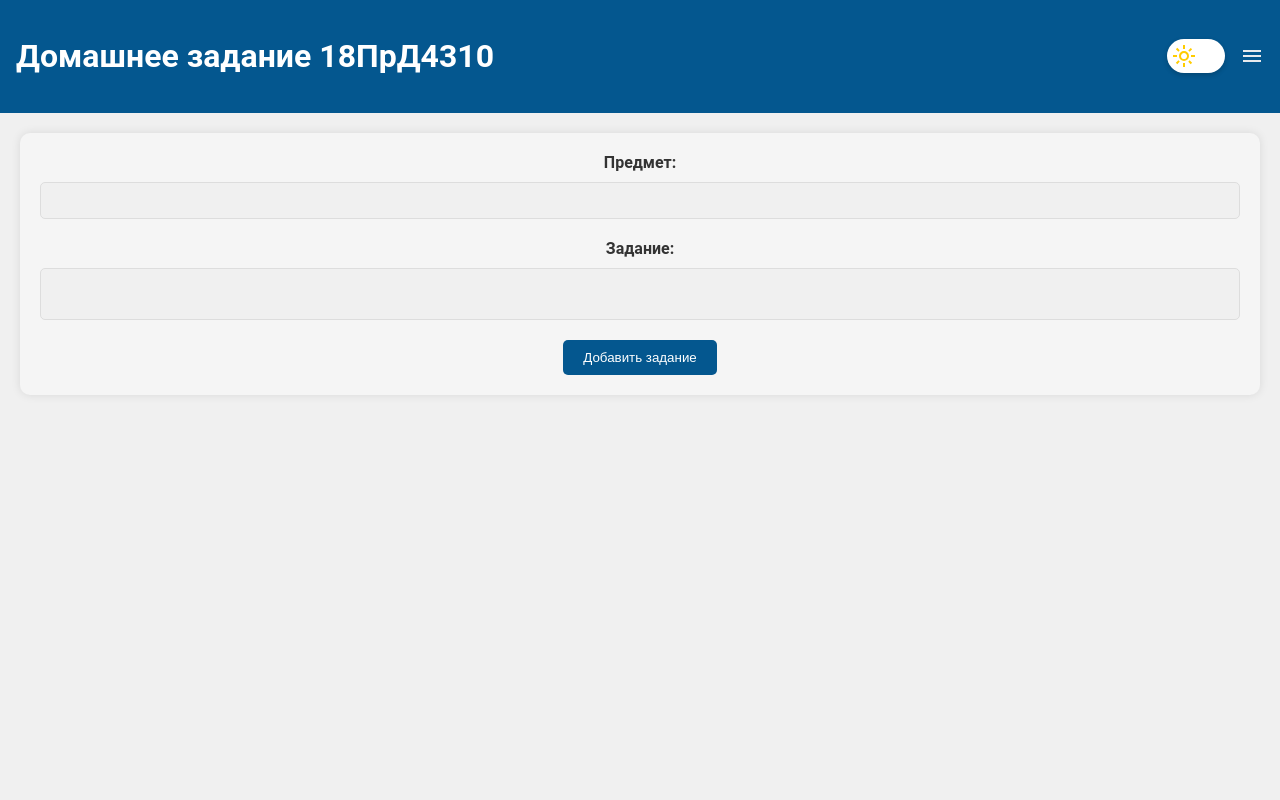
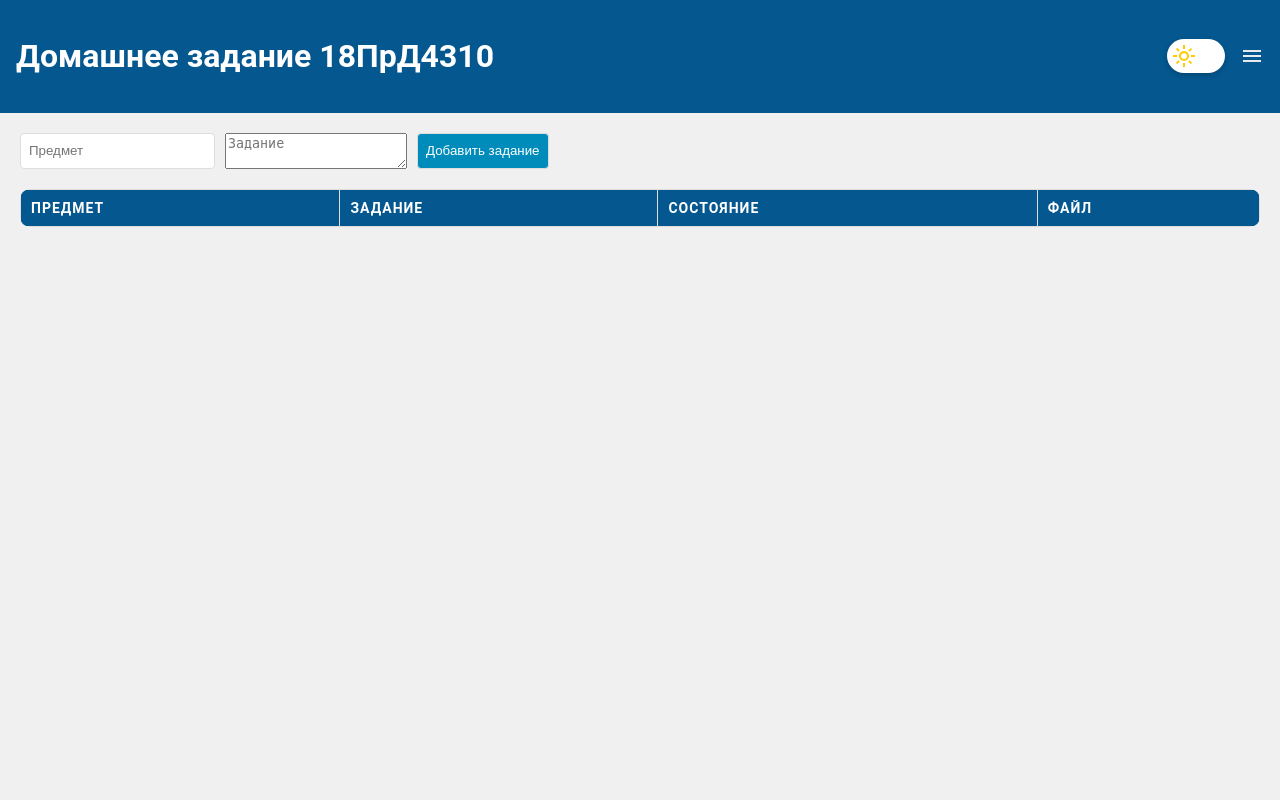
Before and after one commit to dmitriyg0r/prdsite, a PHP site: page /home/homework.html in a window 1280 px wide. Run offline with PHP 8.4, Linux system fonts and the light colour scheme; lists and menus that the app fills with data are empty.

Commit message:
камень редачит дз

```diff
--- a/about/about.css
+++ b/about/about.css
@@ -97,10 +97,10 @@ body {
     }
 }
 
-.developers-phrase, .additional-phrase {
+.developers-phrase, .additional-phrase, .help-phrase {
     margin: 20px 0;
-    font-size: 16px;
-    line-height: 1.6;
+    font-size: 20px; /* Увеличиваем размер шрифта */
+    line-height: 1; /* Уменьшаем расстояние между строками */
     font-family: 'Montserrat', sans-serif;
     font-weight: 400;
 }
--- a/home/home.js
+++ b/home/home.js
@@ -1,33 +1,74 @@
-// Автоматическое изменение размера текстового поля
-const taskTextarea = document.getElementById('task');
+document.addEventListener('DOMContentLoaded', function() {
+    const form = document.getElementById('homework-form');
+    const table = document.getElementById('homework-table').getElementsByTagName('tbody')[0];
 
-taskTextarea.addEventListener('input', function() {
-    this.style.height = 'auto';
-    this.style.height = this.scrollHeight + 'px';
-});
+    form.addEventListener('submit', function(e) {
+        e.preventDefault();
 
-// Обработка формы добавления задания
-document.getElementById('homework-form').addEventListener('submit', function(event) {
-    event.preventDefault();
+        const subject = document.getElementById('subject').value;
+        const task = document.getElementById('task').value;
 
-    const subject = document.getElementById('subject').value;
-    const task = document.getElementById('task').value;
+        const newRow = table.insertRow();
+        newRow.innerHTML = `
+            <td>${subject}</td>
+            <td>${task.replace(/\n/g, '<br>')}</td>
+            <td>
+                <select class="status-select">
+                    <option value="В процессе">В процессе</option>
+                    <option value="Выполнено">Выполнено</option>
+                    <option value="Не начато">Не начато</option>
+                </select>
+            </td>
+            <td>
+                <input type="file" class="file-input" style="display:none;">
+                <button class="file-button">Добавить файл</button>
+                <span class="file-name"></span>
+            </td>
+        `;
 
-    if (subject && task) {
-        const homeworkItem = document.createElement('div');
-        homeworkItem.classList.add('homework-item');
-        homeworkItem.innerHTML = `<strong>${subject}:</strong> ${task} <button class="delete-button">Удалить</button>`;
+        // Добавляем обработчики событий для новой строки
+        addRowEventListeners(newRow);
 
-        document.getElementById('homework-list').appendChild(homeworkItem);
+        // Очистка формы после добавления
+        form.reset();
+    });
 
-        // Очищаем форму
-        document.getElementById('subject').value = '';
-        document.getElementById('task').value = '';
-        taskTextarea.style.height = 'auto'; // Сбрасываем высоту текстового поля
+    function addRowEventListeners(row) {
+        const fileInput = row.querySelector('.file-input');
+        const fileButton = row.querySelector('.file-button');
+        const fileName = row.querySelector('.file-name');
+        const statusSelect = row.querySelector('.status-select');
 
-        // Добавляем обработчик события для кнопки удаления
-        homeworkItem.querySelector('.delete-button').addEventListener('click', function() {
-            homeworkItem.remove();
+        fileButton.addEventListener('click', function() {
+            fileInput.click();
         });
+
+        fileInput.addEventListener('change', function() {
+            if (this.files[0]) {
+                fileName.textContent = this.files[0].name;
+            }
+        });
+
+        statusSelect.addEventListener('change', function() {
+            updateRowColor(row, this.value);
+        });
+
+        // Устанавливаем начальный цвет
+        updateRowColor(row, statusSelect.value);
+    }
+
+    function updateRowColor(row, status) {
+        row.classList.remove('status-in-progress', 'status-completed', 'status-not-started');
+        switch(status) {
+            case 'В процессе':
+                row.classList.add('status-in-progress');
+                break;
+            case 'Выполнено':
+                row.classList.add('status-completed');
+                break;
+            case 'Не начато':
+                row.classList.add('status-not-started');
+                break;
+        }
     }
 });
--- a/home/homestyle.css
+++ b/home/homestyle.css
@@ -1,87 +1,95 @@
-/* Стили для вкладки "Домашнее задание" */
-
-:root {
-    --header-background: #04578f; /* Основной цвет меню */
-    --header-background-dark: #033e63; /* Более тёмный оттенок для выделения */
-    --header-text: #FFFFFF; /* Цвет текста в меню */
-    --table-background: #F5F5F5; /* Фон для таблиц и форм */
-    --table-border: #DDDDDD; /* Цвет границ */
-    --button-background: #04578f; /* Фон для кнопок */
-    --button-hover: #033e63; /* Фон для кнопок при наведении */
-    --text-color: #333333; /* Основной цвет текста */
+/* Стили для таблицы домашних заданий */
+#homework-table {
+    width: 100%;
+    border-collapse: collapse;
+    margin-top: 20px;
+    background-color: var(--table-background);
 }
 
-/* Форма добавления задания */
-#homework-form {
-    display: flex;
-    flex-direction: column;
-    align-items: center;
-    margin-bottom: 20px;
-    background-color: var(--table-background);
-    padding: 20px;
-    border-radius: 10px;
-    box-shadow: 0 0 10px rgba(0, 0, 0, 0.1);
+#homework-table th,
+#homework-table td {
+    border: 1px solid var(--table-border);
+    padding: 10px;
+    text-align: left;
 }
 
-#homework-form label {
-    margin-bottom: 10px;
-    font-weight: bold;
-    color: var(--text-color);
+#homework-table th {
+    background-color: var(--header-background);
+    color: var(--header-text);
+}
+
+/* Стили для статусов заданий */
+#homework-table .status-in-progress {
+    background-color: rgba(255, 255, 0, 0.1);
+}
+
+#homework-table .status-completed {
+    background-color: rgba(0, 255, 0, 0.1);
+}
+
+#homework-table .status-not-started {
+    background-color: rgba(255, 0, 0, 0.1);
+}
+
+/* Обновляем стиль для четных строк, чтобы он не перекрывал цвета статусов */
+#homework-table tr:nth-child(even) {
+    background-color: rgba(0, 0, 0, 0.02);
+}
+
+/* Обновляем стиль для наведения, чтобы он не перекрывал цвета статусов */
+#homework-table tr:hover {
+    filter: brightness(0.95);
+}
+
+/* Стили для формы */
+#homework-form {
+    margin-bottom: 20px;
+    display: flex;
+    gap: 10px;
+    flex-wrap: wrap;
 }
 
 #homework-form input,
-#homework-form textarea {
-    width: 100%;
-    padding: 10px;
-    margin-bottom: 20px;
+#homework-form select,
+#homework-form button {
+    padding: 8px;
     border: 1px solid var(--table-border);
-    border-radius: 5px;
-    background-color: var(--background-color);
-    color: var(--text-color);
-    resize: none; /* Отключаем ручное изменение размера */
+    border-radius: 4px;
 }
 
 #homework-form button {
-    padding: 10px 20px;
     background-color: var(--button-background);
     color: var(--header-text);
-    border: none;
-    border-radius: 5px;
     cursor: pointer;
-    transition: background-color 0.3s ease;
 }
 
 #homework-form button:hover {
     background-color: var(--button-hover);
 }
 
-/* Список заданий */
-#homework-list {
-    display: flex;
-    flex-direction: column;
-    align-items: center;
+.status-select {
+    width: 100%;
+    padding: 5px;
 }
 
-.homework-item {
-    width: 100%;
-    max-width: 600px;
-    margin-bottom: 20px;
-    padding: 20px;
-    background-color: var(--table-background);
-    border-radius: 10px;
-    box-shadow: 0 0 10px rgba(0, 0, 0, 0.1);
-    display: flex;
-    justify-content: space-between;
-    align-items: center;
-}
-
-
-.homework-item .delete-button {
+.file-button {
     padding: 5px 10px;
     background-color: var(--button-background);
     color: var(--header-text);
     border: none;
-    border-radius: 5px;
     cursor: pointer;
-    transition: background-color 0.3s ease;
 }
+
+.file-button:hover {
+    background-color: var(--button-hover);
+}
+
+.file-name {
+    margin-left: 10px;
+    font-size: 0.9em;
+}
+
+#homework-table td {
+    word-wrap: break-word;
+    max-width: 200px; /* Или другое подходящее значение */
+}
--- a/home/homework.html
+++ b/home/homework.html
@@ -35,22 +35,28 @@
 
     <main>
         <form id="homework-form">
-            <label for="subject">Предмет:</label>
-            <input type="text" id="subject" name="subject" required>
-            <label for="task">Задание:</label>
-            <textarea id="task" name="task" required></textarea>
+            <input type="text" id="subject" placeholder="Предмет" required>
+            <textarea id="task" placeholder="Задание" required></textarea>
             <button type="submit">Добавить задание</button>
         </form>
 
-        <div id="homework-list">
-            <!-- Здесь будут добавляться задания -->
-        </div>
+        <table id="homework-table">
+            <thead>
+                <tr>
+                    <th>Предмет</th>
+                    <th>Задание</th>
+                    <th>Состояние</th>
+                    <th>Файл</th>
+                </tr>
+            </thead>
+            <tbody>
+                <!-- Здесь будут строки с домашними заданиями -->
+            </tbody>
+        </table>
     </main>
 
     <script src="../theme.js"></script>
     <script src="home.js"></script>
-
     <script src="../main.js"></script>
-
 </body>
 </html>
```
